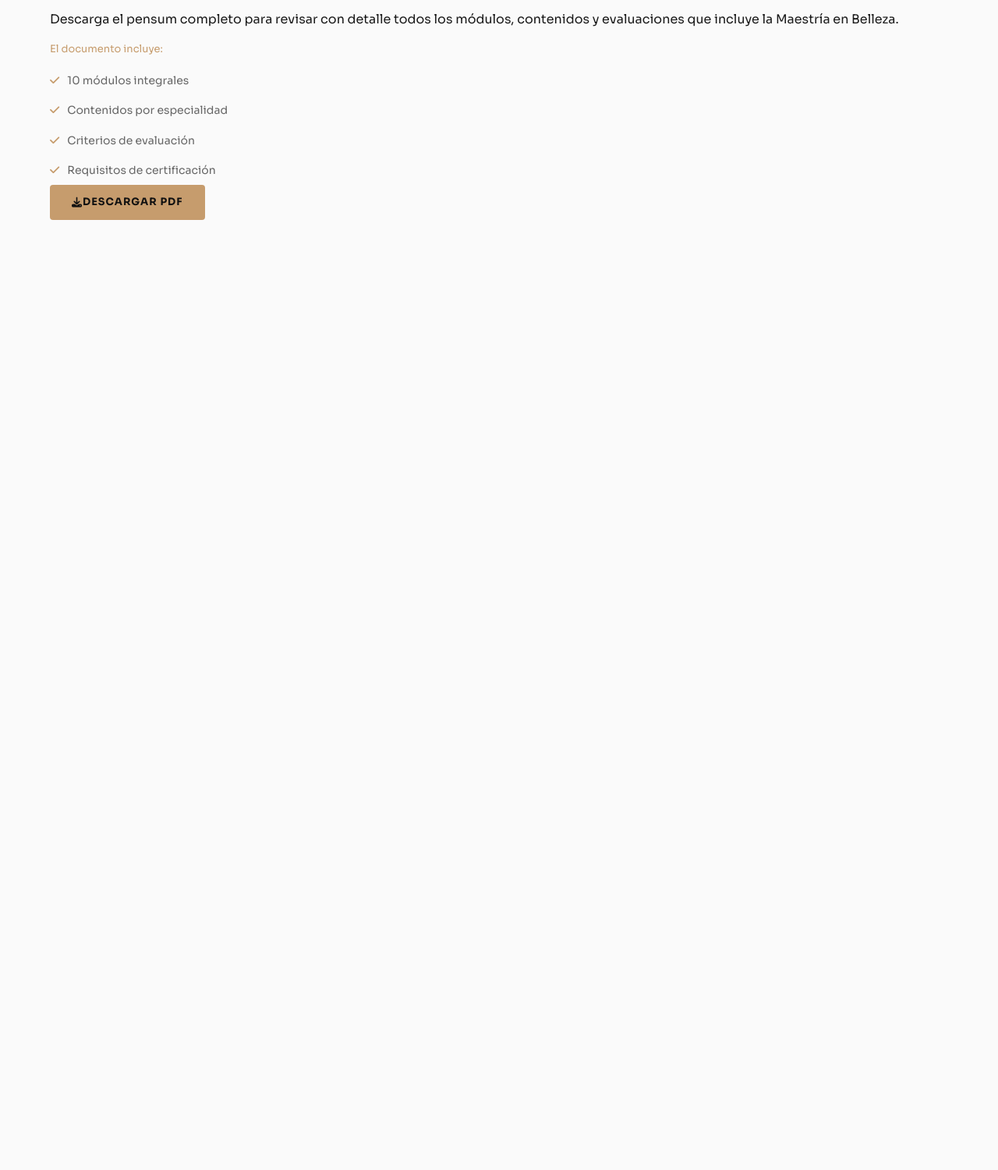
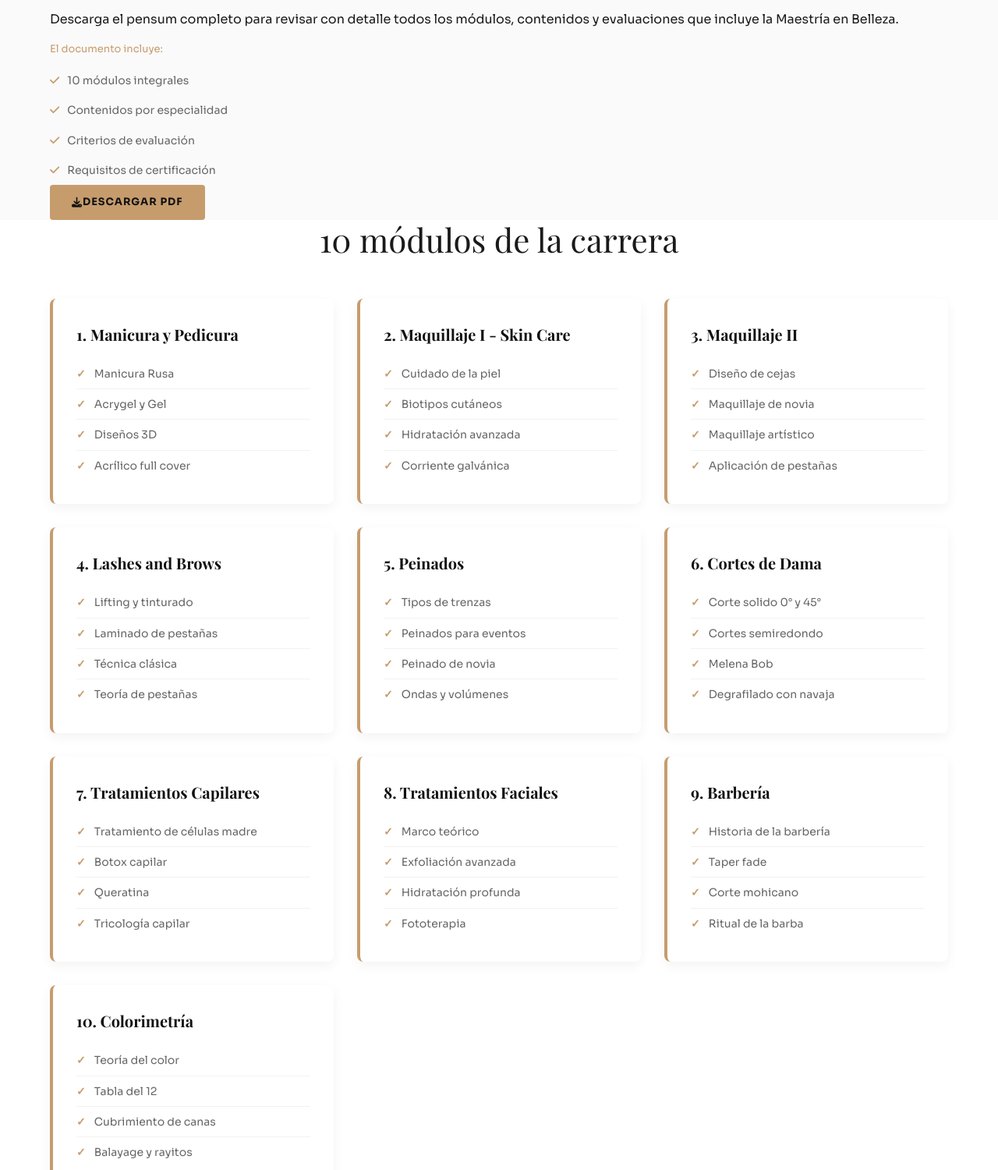
Before and after one commit to ebarreto1993/Vicorga-Academy, a plain HTML site: page landing/curso.html in a window 1280 px wide. Shown: the part 1491-2991 px from the top of the page at 78% size. Before the commit the page ends 1773 px from the top, so only its background shows below. Drawn offline with nearby package versions, Linux system fonts and the light colour scheme.

Commit message:
agregar seccion de modulos en cursos maestra en belleza

```diff
--- a/landing/css/styles.css
+++ b/landing/css/styles.css
@@ -816,6 +816,57 @@ ul {
     font-size: 12px;
 }
 
+/*otros estilos pagina curso*/
+/* ================= MÓDULOS (curso.html) ================= */
+.modulos-grid {
+    display: grid;
+    grid-template-columns: repeat(auto-fit, minmax(300px, 1fr));
+    gap: 30px;
+}
+
+.modulo-card {
+    background: var(--white);
+    padding: 30px;
+    border-radius: 8px;
+    border-left: 4px solid var(--primary-gold);
+    box-shadow: 0 5px 15px rgba(0,0,0,0.05);
+    transition: var(--transition-smooth);
+}
+
+.modulo-card:hover {
+    transform: translateY(-5px);
+    box-shadow: 0 15px 35px rgba(198,156,109,0.15);
+}
+
+.modulo-card h4 {
+    font-family: var(--font-heading);
+    font-size: 20px;
+    margin-bottom: 15px;
+    color: var(--dark-bg);
+}
+
+.modulo-card ul {
+    list-style: none;
+}
+
+.modulo-card li {
+    font-size: 14px;
+    color: var(--gray-text);
+    padding: 8px 0;
+    border-bottom: 1px solid rgba(0,0,0,0.05);
+}
+
+.modulo-card li:last-child {
+    border-bottom: none;
+}
+
+.modulo-card li::before {
+    content: "✓ ";
+    color: var(--primary-gold);
+    font-weight: 600;
+    margin-right: 8px;
+}
+
 /* ================= RESPONSIVE ================= */
 @media (max-width: 992px) {
     .hero-container {
--- a/landing/curso.html
+++ b/landing/curso.html
@@ -81,5 +81,104 @@
     </div>
 </section>
 
+<!-- MÓDULOS -->
+<section class="modulos-section" style="background: var(--white);">
+    <div class="container">
+        <h2 class="section-title">10 módulos de la carrera</h2>
+        <div class="modulos-grid">
+            <div class="modulo-card">
+                <h4>1. Manicura y Pedicura</h4>
+                <ul>
+                    <li>Manicura Rusa</li>
+                    <li>Acrygel y Gel</li>
+                    <li>Diseños 3D</li>
+                    <li>Acrílico full cover</li>
+                </ul>
+            </div>
+            <div class="modulo-card">
+                <h4>2. Maquillaje I - Skin Care</h4>
+                <ul>
+                    <li>Cuidado de la piel</li>
+                    <li>Biotipos cutáneos</li>
+                    <li>Hidratación avanzada</li>
+                    <li>Corriente galvánica</li>
+                </ul>
+            </div>
+            <div class="modulo-card">
+                <h4>3. Maquillaje II</h4>
+                <ul>
+                    <li>Diseño de cejas</li>
+                    <li>Maquillaje de novia</li>
+                    <li>Maquillaje artístico</li>
+                    <li>Aplicación de pestañas</li>
+                </ul>
+            </div>
+            <div class="modulo-card">
+                <h4>4. Lashes and Brows</h4>
+                <ul>
+                    <li>Lifting y tinturado</li>
+                    <li>Laminado de pestañas</li>
+                    <li>Técnica clásica</li>
+                    <li>Teoría de pestañas</li>
+                </ul>
+            </div>
+            <div class="modulo-card">
+                <h4>5. Peinados</h4>
+                <ul>
+                    <li>Tipos de trenzas</li>
+                    <li>Peinados para eventos</li>
+                    <li>Peinado de novia</li>
+                    <li>Ondas y volúmenes</li>
+                </ul>
+            </div>
+            <div class="modulo-card">
+                <h4>6. Cortes de Dama</h4>
+                <ul>
+                    <li>Corte solido 0° y 45°</li>
+                    <li>Cortes semiredondo</li>
+                    <li>Melena Bob</li>
+                    <li>Degrafilado con navaja</li>
+                </ul>
+            </div>
+            <div class="modulo-card">
+                <h4>7. Tratamientos Capilares</h4>
+                <ul>
+                    <li>Tratamiento de células madre</li>
+                    <li>Botox capilar</li>
+                    <li>Queratina</li>
+                    <li>Tricología capilar</li>
+                </ul>
+            </div>
+            <div class="modulo-card">
+                <h4>8. Tratamientos Faciales</h4>
+                <ul>
+                    <li>Marco teórico</li>
+                    <li>Exfoliación avanzada</li>
+                    <li>Hidratación profunda</li>
+                    <li>Fototerapia</li>
+                </ul>
+            </div>
+            <div class="modulo-card">
+                <h4>9. Barbería</h4>
+                <ul>
+                    <li>Historia de la barbería</li>
+                    <li>Taper fade</li>
+                    <li>Corte mohicano</li>
+                    <li>Ritual de la barba</li>
+                </ul>
+            </div>
+            <div class="modulo-card">
+                <h4>10. Colorimetría</h4>
+                <ul>
+                    <li>Teoría del color</li>
+                    <li>Tabla del 12</li>
+                    <li>Cubrimiento de canas</li>
+                    <li>Balayage y rayitos</li>
+                </ul>
+            </div>
+        </div>
+    </div>
+</section>
+
 </body>
 </html>
```
